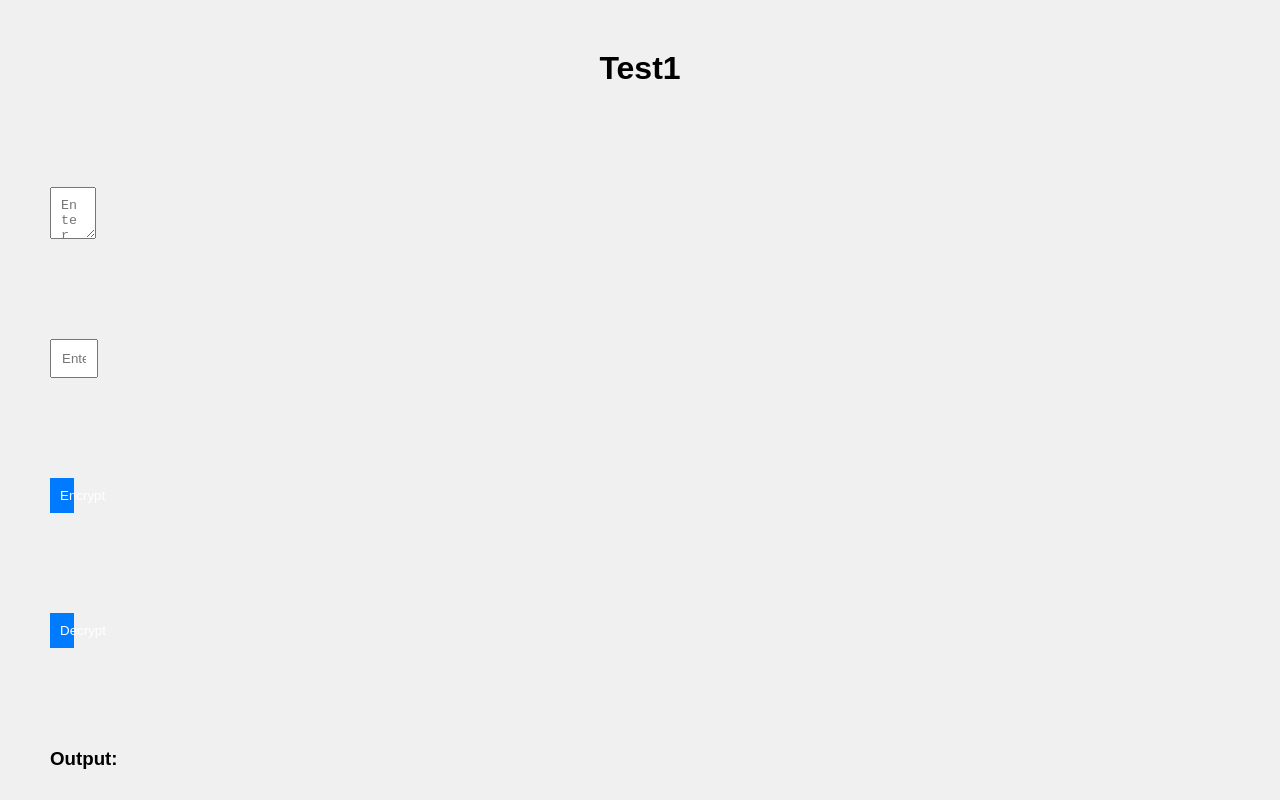
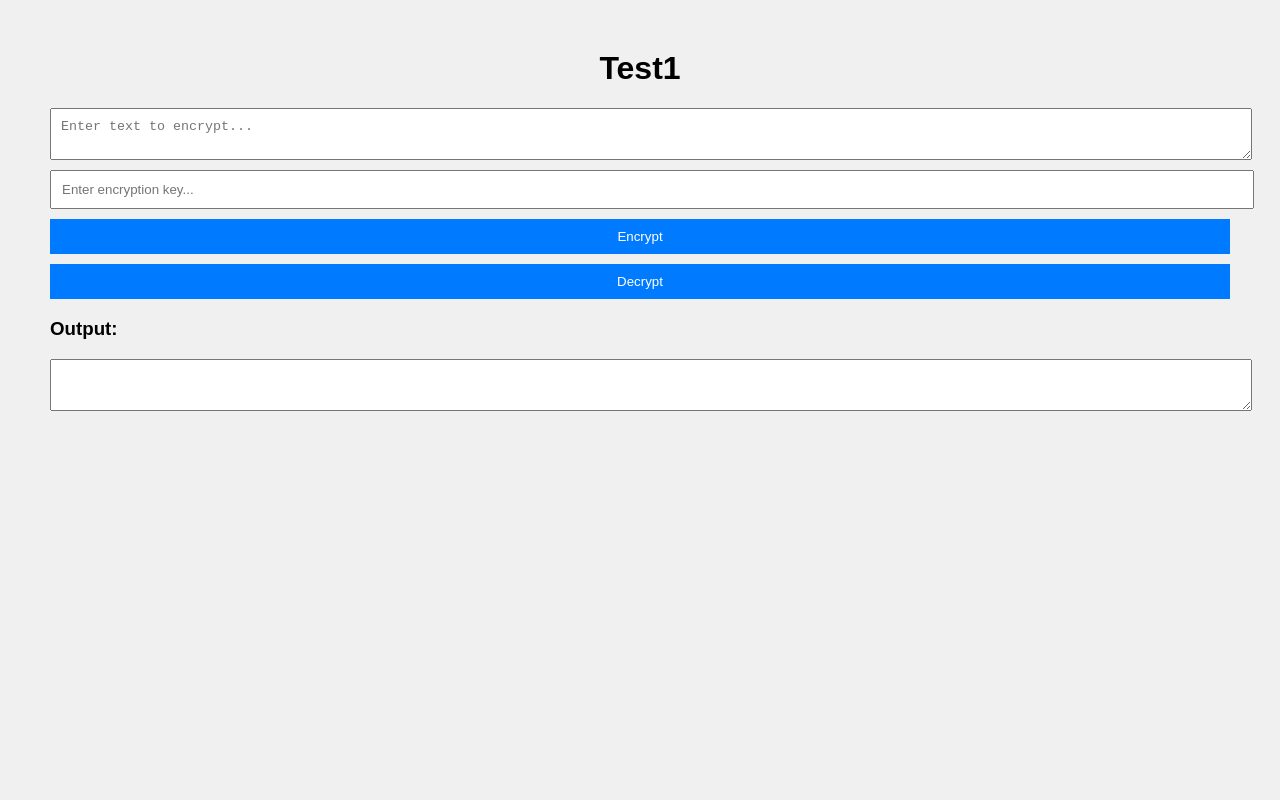
Before and after one commit to 215banana/215_12_18-, a plain HTML site: page index.html in a window 1280 px wide. Shown: the top 800 px of the page. Drawn offline with Linux system fonts and the light colour scheme.

Commit message:
Update index.html

```diff
--- a/index.html
+++ b/index.html
@@ -13,8 +13,8 @@
     h1 { text-align: center; }
     textarea, input, button {
       display: block;
-      margin: 100px 0;
-      width: 2%;
+      margin: 10px 0;
+      width: 100%;
       padding: 10px;
     }
     button { background-color: #007BFF; color: white; border: none; cursor: pointer; }
```
